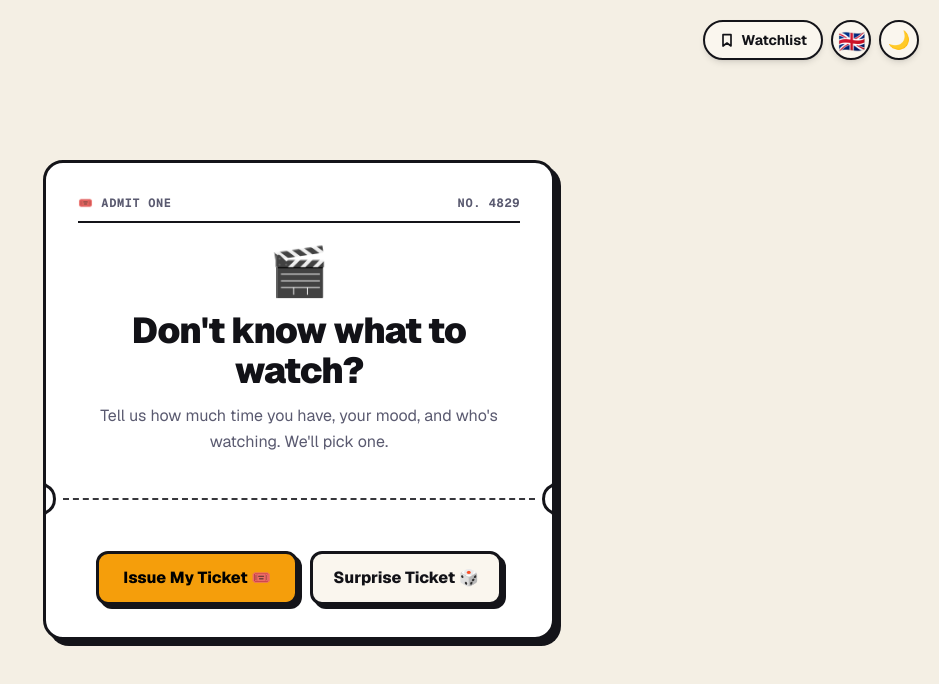
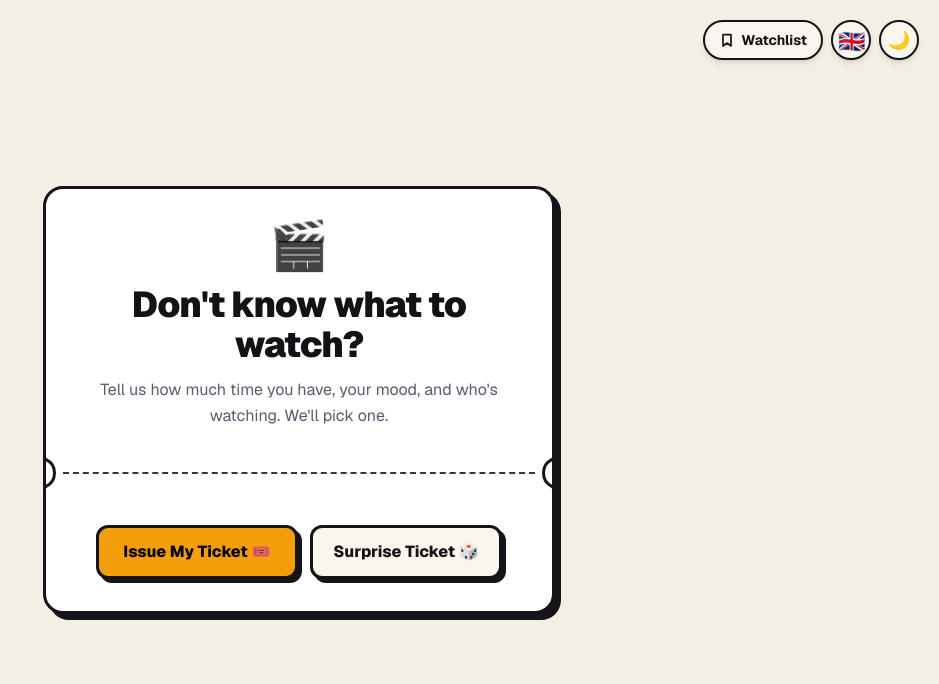
Before and after one commit to Reyhaness/Movie-Decision, a Next.js app: page /en in a window 1280 px wide. Shown: the top 684 px of the page, without its empty margins (341-1280 px from the left). Built offline with nearby package versions, Linux system fonts and the light colour scheme; a web font is replaced by a local one.

Commit message:
fix(ui): remove fake admit one and ticket number header from landing card

```diff
--- a/src/app/[locale]/page.tsx
+++ b/src/app/[locale]/page.tsx
@@ -374,11 +374,6 @@ export default function Home() {
     return (
       <main className="min-h-screen flex flex-col items-center justify-start sm:justify-center p-3 pt-20 pb-8 sm:p-6 sm:py-12">
         <div className="mda-ticket mda-ticket-enter my-auto max-w-lg w-full text-center relative">
-          <div className="flex items-center justify-between font-mono text-[11px] sm:text-xs font-bold text-muted uppercase tracking-wider mb-5 sm:mb-6 pb-2.5 border-b-2 border-line">
-            <span>🎟️ ADMIT ONE</span>
-            <span>NO. 4829</span>
-          </div>
-
           <div className="text-4xl sm:text-5xl mb-3 sm:mb-4" aria-hidden="true">
             🎬
           </div>
```
